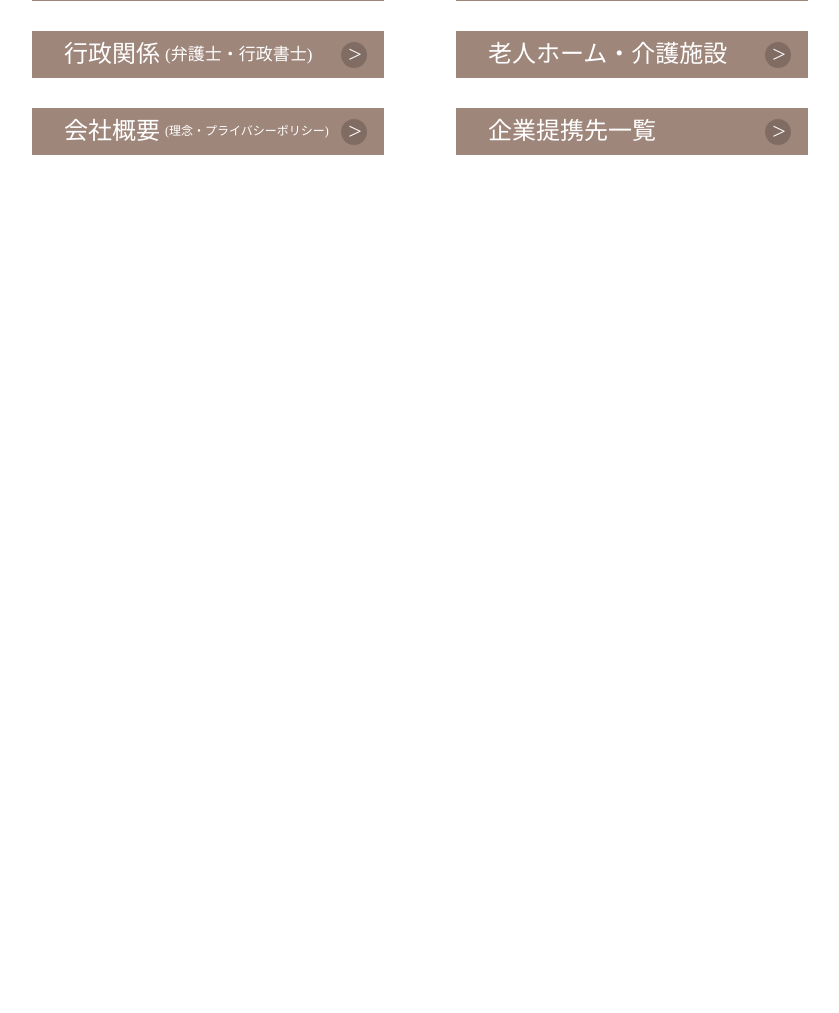
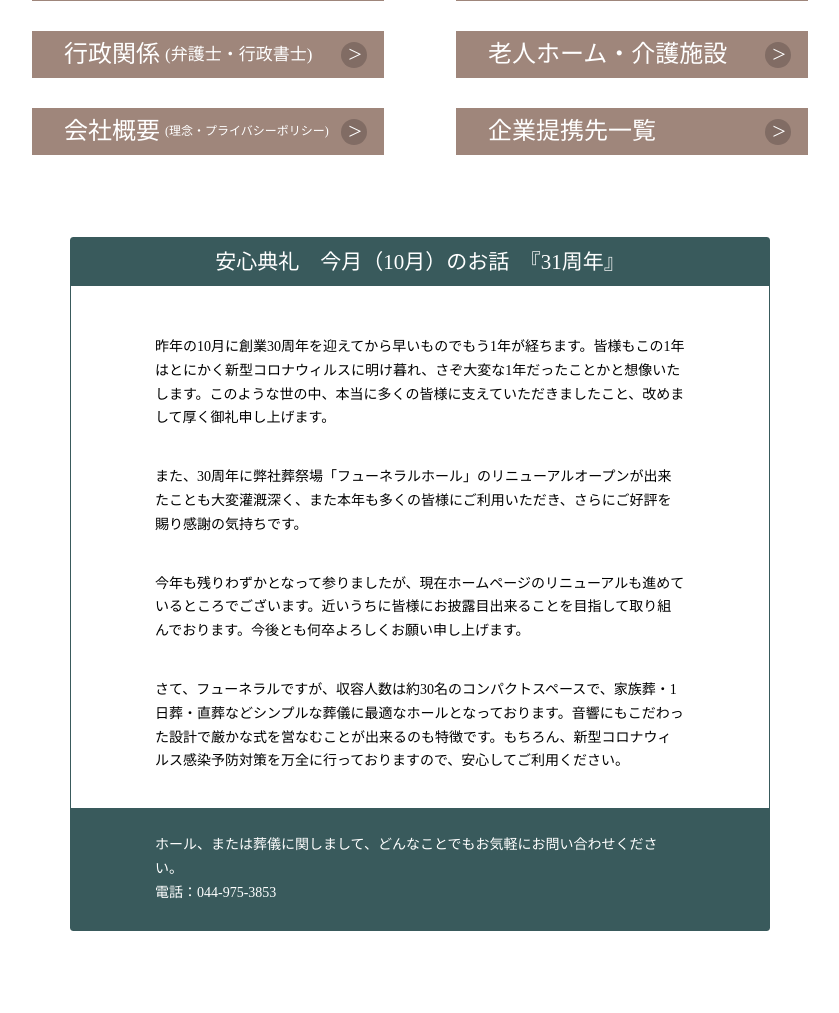
Before and after one commit to mjpurin/tenrei, a PHP site: page / in a window 1280 px wide. Shown: the part 841-1854 px from the top of the page, without its empty margins (220-1059 px from the left). Before the commit the page ends 996 px from the top, so only its background shows below. Run offline with PHP 8.4, Linux system fonts and the light colour scheme.

Commit message:
topInfo追加

```diff
--- a/css/main.css
+++ b/css/main.css
@@ -218,3 +218,35 @@ nav li.has-child ul li a:active{
 #gridBox li:hover::after{
   background:#ea524c;
 }
+
+#topInfo{
+  width:700px;
+  margin:82px auto;
+  border-radius:3px;
+  border:1px solid #395a5c;
+}
+#topInfo h1{
+  background:#395a5c;
+  color:white;
+  font-size:21px;
+  text-align:center;
+  height:48px;
+  line-height:48px;
+}
+#pBox{
+  padding:49px 84px 35px;
+}
+#pBox p{
+  font-size:14px;
+  line-height:1.7;
+}
+#pBox p + p{
+  margin-top:35px;
+}
+#topInfo > p{
+  padding:25px 84px 25px;
+  font-size:14px;
+  line-height:1.7;
+  background:#395a5c;
+  color:white;
+}
--- a/index.php
+++ b/index.php
@@ -102,6 +102,22 @@
                 <li>企業提携先一覧</li>
             </ul>
 
+            <article id="topInfo">
+                <h1>安心典礼　今月（10月）のお話　『31周年』</h1>
+                <div id="pBox">
+                    <p>昨年の10月に創業30周年を迎えてから早いものでもう1年が経ちます。皆様もこの1年はとにかく新型コロナウィルスに明け暮れ、さぞ大変な1年だったことかと想像いたします。このような世の中、本当に多くの皆様に支えていただきましたこと、改めまして厚く御礼申し上げます。
+                    </p>
+                    <p>また、30周年に弊社葬祭場「フューネラルホール」のリニューアルオープンが出来たことも大変灌漑深く、また本年も多くの皆様にご利用いただき、さらにご好評を賜り感謝の気持ちです。
+                    </p>
+                    <p>今年も残りわずかとなって参りましたが、現在ホームページのリニューアルも進めているところでございます。近いうちに皆様にお披露目出来ることを目指して取り組んでおります。今後とも何卒よろしくお願い申し上げます。
+                    </p>
+                    <p>さて、フューネラルですが、収容人数は約30名のコンパクトスペースで、家族葬・1日葬・直葬などシンプルな葬儀に最適なホールとなっております。音響にもこだわった設計で厳かな式を営なむことが出来るのも特徴です。もちろん、新型コロナウィルス感染予防対策を万全に行っておりますので、安心してご利用ください。
+                    </p>
+                </div>
+                <p>ホール、または葬儀に関しまして、どんなことでもお気軽にお問い合わせください。<br>
+                電話：044-975-3853</p>
+            </article>
+
 
     </main>
     <footer></footer>
```
